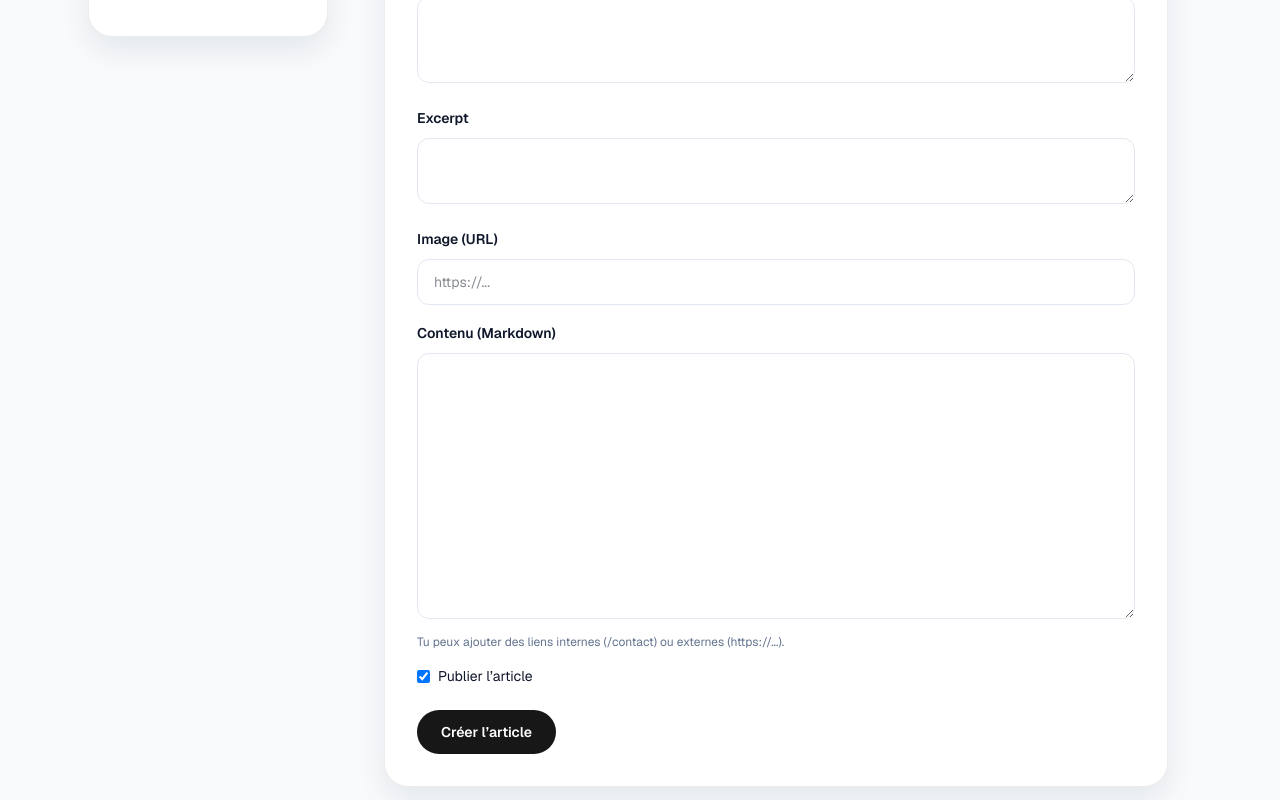
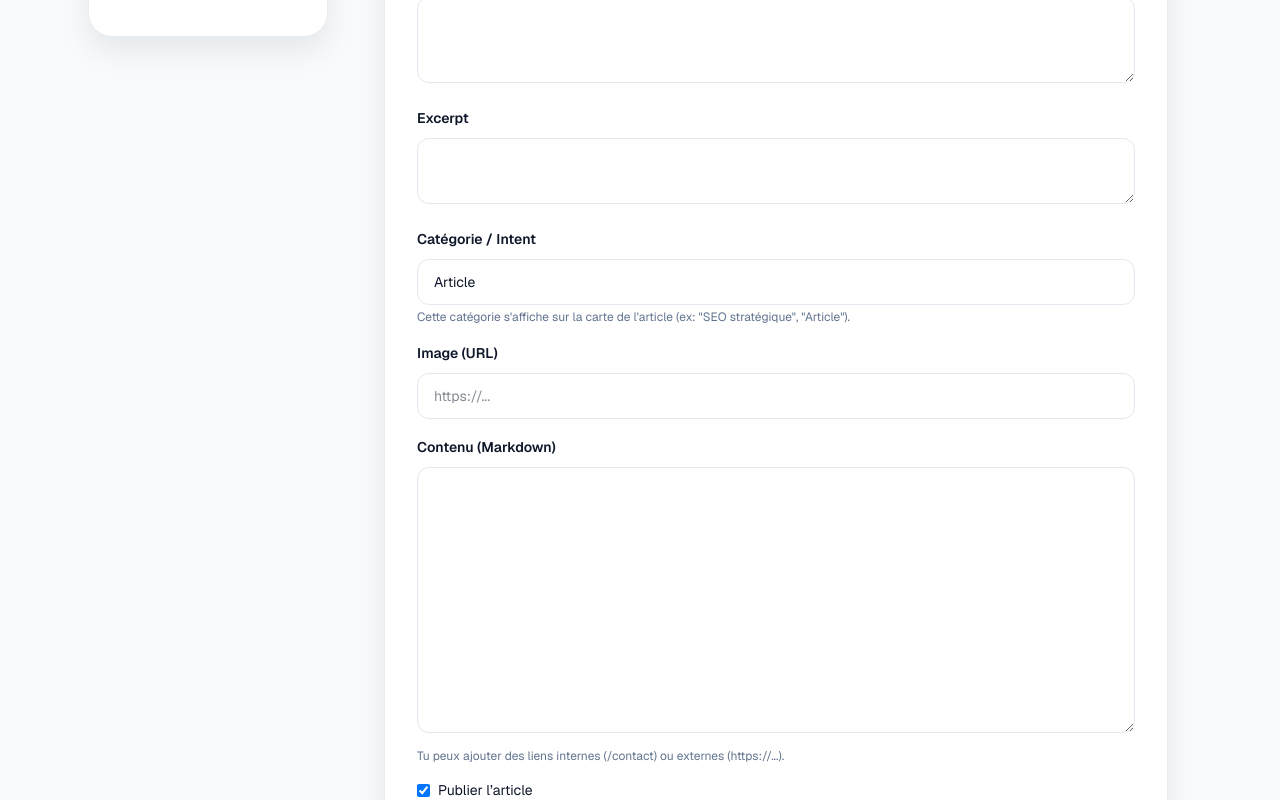
Before and after one commit to VBWEBcorp/valerian, a Next.js app: page /admin/blog/new in a window 1280 px wide. Shown: the part 701-1501 px from the top of the page. Built offline with nearby package versions, Linux system fonts and the light colour scheme.

Commit message:
Fix async params for Next.js 16 + sticky sidebar + blog intent field

```diff
--- a/src/app/admin/blog/[slug]/page.tsx
+++ b/src/app/admin/blog/[slug]/page.tsx
@@ -11,6 +11,7 @@ type BlogPost = {
   meta_title: string;
   meta_description: string;
   excerpt: string;
+  intent: string;
   cover_image_url: string | null;
   content_markdown: string;
   published: boolean;
@@ -134,6 +135,20 @@ export default function AdminBlogEditPage() {
               />
             </div>
             <div>
+              <label className="text-sm font-semibold">Catégorie / Intent</label>
+              <input
+                value={form.intent}
+                onChange={(event) =>
+                  setForm({ ...form, intent: event.target.value })
+                }
+                placeholder="ex: SEO stratégique, Conversion / UX"
+                className="mt-2 w-full rounded-xl border border-slate-200 px-4 py-3 text-sm"
+              />
+              <p className="mt-1 text-xs text-slate-500">
+                Cette catégorie s'affiche sur la carte de l'article.
+              </p>
+            </div>
+            <div>
               <label className="text-sm font-semibold">Image (URL)</label>
               <input
                 value={form.cover_image_url ?? ""}
--- a/src/app/admin/blog/new/page.tsx
+++ b/src/app/admin/blog/new/page.tsx
@@ -13,6 +13,7 @@ export default function AdminBlogNewPage() {
     meta_title: "",
     meta_description: "",
     excerpt: "",
+    intent: "Article",
     cover_image_url: "",
     content_markdown: "",
     published: true,
@@ -103,6 +104,21 @@ export default function AdminBlogNewPage() {
               />
             </div>
             <div>
+              <label className="text-sm font-semibold">Catégorie / Intent</label>
+              <input
+                value={form.intent}
+                onChange={(event) =>
+                  setForm({ ...form, intent: event.target.value })
+                }
+                placeholder="ex: SEO stratégique, Conversion / UX"
+                className="mt-2 w-full rounded-xl border border-slate-200 px-4 py-3 text-sm"
+                required
+              />
+              <p className="mt-1 text-xs text-slate-500">
+                Cette catégorie s'affiche sur la carte de l'article (ex: "SEO stratégique", "Article").
+              </p>
+            </div>
+            <div>
               <label className="text-sm font-semibold">Image (URL)</label>
               <input
                 value={form.cover_image_url}
--- a/src/app/admin/layout.tsx
+++ b/src/app/admin/layout.tsx
@@ -38,7 +38,7 @@ export default function AdminLayout({ children }: { children: ReactNode }) {
     <div className="min-h-screen bg-slate-50">
       <div className="mx-auto w-full max-w-6xl px-6 py-10">
         <div className="grid items-start gap-8 md:grid-cols-[240px_1fr]">
-          <aside className="card h-fit rounded-3xl p-6">
+          <aside className="card sticky top-10 max-h-[calc(100vh-5rem)] overflow-y-auto rounded-3xl p-6">
             <p className="text-xs font-semibold uppercase tracking-[0.3em] text-slate-400">
               Pages
             </p>
--- a/src/app/api/blog/[slug]/route.ts
+++ b/src/app/api/blog/[slug]/route.ts
@@ -8,6 +8,7 @@ type UpdatePayload = {
   meta_title?: string;
   meta_description?: string;
   excerpt?: string;
+  intent?: string;
   cover_image_url?: string;
   content_markdown?: string;
   published?: boolean;
@@ -15,41 +16,44 @@ type UpdatePayload = {
 
 export async function GET(
   _request: Request,
-  { params }: { params: { slug: string } }
+  { params }: { params: Promise<{ slug: string }> }
 ) {
   const token = (await cookies()).get("vd_session")?.value;
   if (!verifySessionToken(token)) {
     return NextResponse.json({ ok: false }, { status: 401 });
   }
 
+  const { slug } = await params;
   const result = await query(
     "SELECT * FROM blog_posts WHERE slug = $1 LIMIT 1",
-    [params.slug]
+    [slug]
   );
   return NextResponse.json({ ok: true, data: result.rows[0] ?? null });
 }
 
 export async function PUT(
   request: Request,
-  { params }: { params: { slug: string } }
+  { params }: { params: Promise<{ slug: string }> }
 ) {
   const token = (await cookies()).get("vd_session")?.value;
   if (!verifySessionToken(token)) {
     return NextResponse.json({ ok: false }, { status: 401 });
   }
 
+  const { slug } = await params;
   const body = (await request.json()) as UpdatePayload;
   await query(
-    "UPDATE blog_posts SET title = $1, meta_title = $2, meta_description = $3, excerpt = $4, cover_image_url = $5, content_markdown = $6, published = $7, updated_at = NOW() WHERE slug = $8",
+    "UPDATE blog_posts SET title = $1, meta_title = $2, meta_description = $3, excerpt = $4, intent = $5, cover_image_url = $6, content_markdown = $7, published = $8, updated_at = NOW() WHERE slug = $9",
     [
       body.title ?? "",
       body.meta_title ?? "",
       body.meta_description ?? "",
       body.excerpt ?? "",
+      body.intent ?? "Article",
       body.cover_image_url ?? null,
       body.content_markdown ?? "",
       body.published ?? true,
-      params.slug,
+      slug,
     ]
   );
 
@@ -58,13 +62,14 @@ export async function PUT(
 
 export async function DELETE(
   _request: Request,
-  { params }: { params: { slug: string } }
+  { params }: { params: Promise<{ slug: string }> }
 ) {
   const token = (await cookies()).get("vd_session")?.value;
   if (!verifySessionToken(token)) {
     return NextResponse.json({ ok: false }, { status: 401 });
   }
 
-  await query("DELETE FROM blog_posts WHERE slug = $1", [params.slug]);
+  const { slug } = await params;
+  await query("DELETE FROM blog_posts WHERE slug = $1", [slug]);
   return NextResponse.json({ ok: true });
 }
--- a/src/app/api/blog/route.ts
+++ b/src/app/api/blog/route.ts
@@ -9,6 +9,7 @@ type CreatePayload = {
   meta_title?: string;
   meta_description?: string;
   excerpt?: string;
+  intent?: string;
   cover_image_url?: string;
   content_markdown?: string;
   published?: boolean;
@@ -21,7 +22,7 @@ export async function GET() {
   }
 
   const result = await query(
-    "SELECT id, slug, title, meta_title, meta_description, excerpt, cover_image_url, published, created_at, updated_at FROM blog_posts ORDER BY created_at DESC"
+    "SELECT id, slug, title, meta_title, meta_description, excerpt, intent, cover_image_url, published, created_at, updated_at FROM blog_posts ORDER BY created_at DESC"
   );
   return NextResponse.json({ ok: true, data: result.rows });
 }
@@ -38,13 +39,14 @@ export async function POST(request: Request) {
   }
 
   const result = await query(
-    "INSERT INTO blog_posts (slug, title, meta_title, meta_description, excerpt, cover_image_url, content_markdown, published) VALUES ($1,$2,$3,$4,$5,$6,$7,$8) RETURNING id",
+    "INSERT INTO blog_posts (slug, title, meta_title, meta_description, excerpt, intent, cover_image_url, content_markdown, published) VALUES ($1,$2,$3,$4,$5,$6,$7,$8,$9) RETURNING id",
     [
       body.slug,
       body.title,
       body.meta_title,
       body.meta_description,
       body.excerpt ?? "",
+      body.intent ?? "Article",
       body.cover_image_url ?? null,
       body.content_markdown ?? "",
       body.published ?? true,
--- a/src/app/blog/page.tsx
+++ b/src/app/blog/page.tsx
@@ -29,7 +29,7 @@ export default async function BlogPage() {
         slug: post.slug,
         title: post.title,
         excerpt: post.excerpt,
-        intent: "Article",
+        intent: post.intent,
       }))
     : blogPosts;
   const breadcrumbs = [
--- a/src/app/layout.tsx
+++ b/src/app/layout.tsx
@@ -57,7 +57,7 @@ export default function RootLayout({
         </a>
         <NavBar />
         <main id="contenu" className="min-h-screen">
-          {children}
+        {children}
         </main>
         <Footer />
       </body>
--- a/src/lib/blog.ts
+++ b/src/lib/blog.ts
@@ -7,6 +7,7 @@ export type BlogPost = {
   meta_title: string;
   meta_description: string;
   excerpt: string;
+  intent: string;
   cover_image_url: string | null;
   content_markdown: string;
   published: boolean;
```
Also changed, not shown: 2 other files (tests, documents, lock files or other folders).
